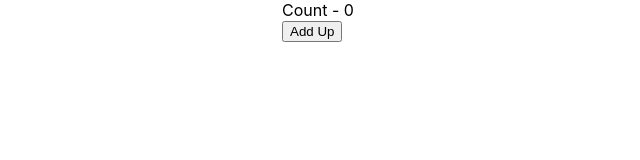
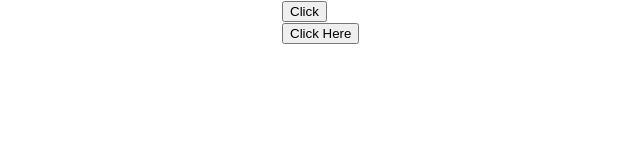
Before and after one commit to Mood904/Javascript2, a React (Create React App) app in the folder hello-world/: page / in a window 1280 px wide. Shown: the top 160 px of the page, without its empty margins (102-742 px from the left). Built offline with nearby package versions, Linux system fonts and the light colour scheme.

Commit message:
EventHandlers

```diff
--- a/hello-world/src/App.js
+++ b/hello-world/src/App.js
@@ -1,21 +1,26 @@
+import React, { Component } from 'react'
+
 import logo from './logo.svg'
 import './App.css'
 import Counter from './components/Counter'
+import FunctionClick from './components/FunctionClick'
+import ClassClick from './components/ClassClick'
 
 
-import React, { Component } from 'react';
+
 
 
 class App extends Component {
   render() {
     return (
-      <>
+
         <div className="App">
-        <Counter />
+        <FunctionClick />
+        <ClassClick />
         </div>
 
 
-      </>
+
     )
   }
 }
--- /dev/null
+++ b/hello-world/src/components/ClassClick.js
@@ -0,0 +1,16 @@
+import React, { Component } from 'react'
+
+class ClassClick extends Component {
+    clickHandler(){
+        console.log('I just got Clicked')
+    }
+    render() {
+        return (
+            <div>
+                <button onClick={this.clickHandler}>Click Here</button>
+            </div>
+        )
+    }
+}
+
+export default ClassClick
--- /dev/null
+++ b/hello-world/src/components/FunctionClick.js
@@ -0,0 +1,16 @@
+import React, {Component} from 'react'
+
+function FunctionClick() {
+
+    function clickHandler(){
+        console.log('Button Clicked')
+    }
+    return (
+        <div>
+            <button onClick={clickHandler}>Click</button>
+
+        </div>
+    )
+}
+
+export default FunctionClick
```
